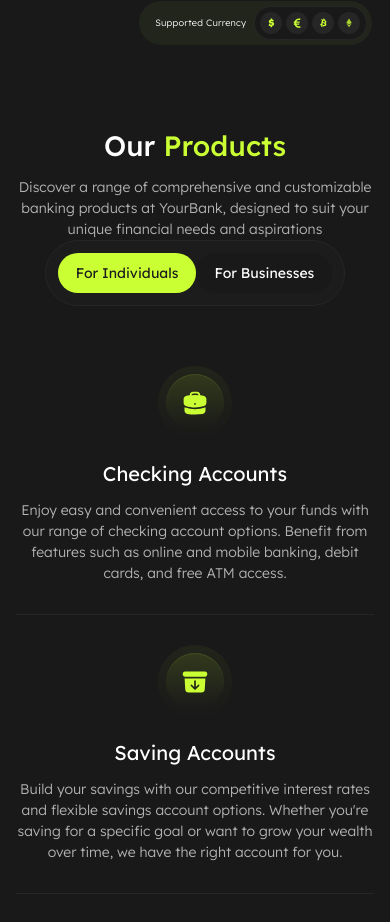
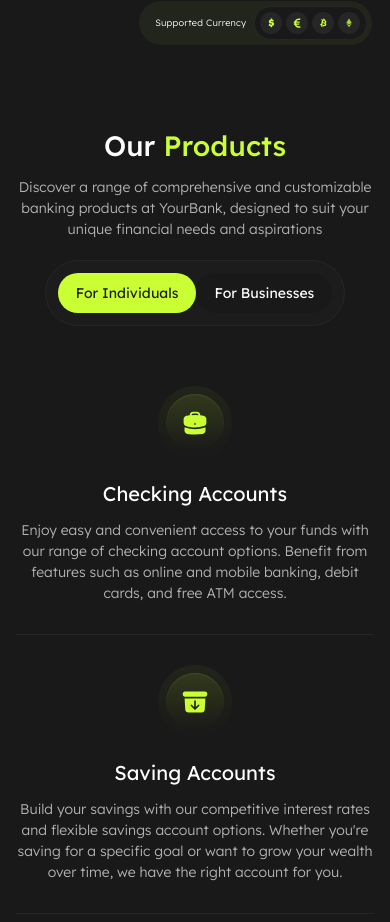
Before and after one commit to zulmy-azhary/your-bank, a Next.js app: page / in a window 390 px wide. Shown: the part 1000-1922 px from the top of the page. Built offline with nearby package versions, Linux system fonts and the light colour scheme.

Commit message:
style: add gap for products title on mobile screen

```diff
--- a/app/(index)/_components/sections/products/index.tsx
+++ b/app/(index)/_components/sections/products/index.tsx
@@ -5,7 +5,7 @@
 
 const ProductsTitle: React.FC = () => {
   return (
-    <div className="flex flex-col items-center md:flex-row md:justify-between">
+    <div className="flex flex-col items-center gap-y-5 md:flex-row md:justify-between">
       <div className="space-y-2.5 text-center md:text-start md:basis-7/12">
         <h2 className="text-[28px] lg:text-[38px] 2xl:text-5xl font-medium">
           Our <span className="text-shades-green-60">Products</span>
```
